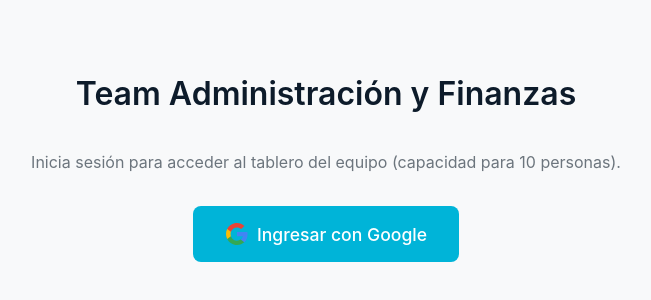
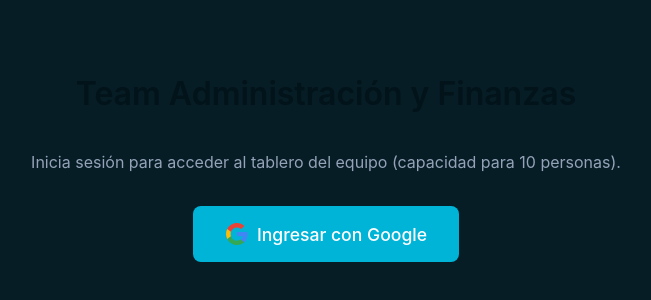
Before and after one commit to sosacristhiansebas/kanban-admin, a React (Vite) app: page /login in a window 1280 px wide. Shown: the part 106-406 px from the top of the page, without its empty margins (314-965 px from the left). Built offline with nearby package versions, Linux system fonts and the light colour scheme; no server answers.

Commit message:
style: apply dark mode theme matching custom palette

```diff
--- a/src/index.css
+++ b/src/index.css
@@ -1,12 +1,12 @@
 :root {
-  --primary-color: #0d1b2a; /* Deep Navy Blue */
+  --primary-color: #03131A; /* Dark Navbar */
   --secondary-color: #00b4d8; /* Bright Blue/Teal */
   --accent-color: #48cae4;
-  --bg-color: #f8f9fa;
-  --text-primary: #212529;
-  --text-secondary: #6c757d;
-  --border-color: #e9ecef;
-  --surface-color: #ffffff;
+  --bg-color: #061D26; /* Dark slate background */
+  --text-primary: #e0e6ed;
+  --text-secondary: #94a3b8;
+  --border-color: #1a3644;
+  --surface-color: #0A232D; /* Lighter slate for cards/modals */
 
   --success: #28a745;
   --warning: #ffc107;
@@ -126,12 +126,13 @@ button {
 }
 
 .btn-secondary {
-  background-color: #e9ecef;
+  background-color: var(--surface-color);
   color: var(--text-primary);
+  border: 1px solid var(--border-color);
 }
 
 .btn-secondary:hover {
-  background-color: #dee2e6;
+  background-color: var(--border-color);
 }
 
 .btn-danger {
@@ -163,6 +164,8 @@ button {
   font-family: inherit;
   font-size: 1rem;
   transition: border-color 0.2s;
+  background-color: var(--bg-color);
+  color: var(--text-primary);
 }
 
 .form-control:focus {
```
